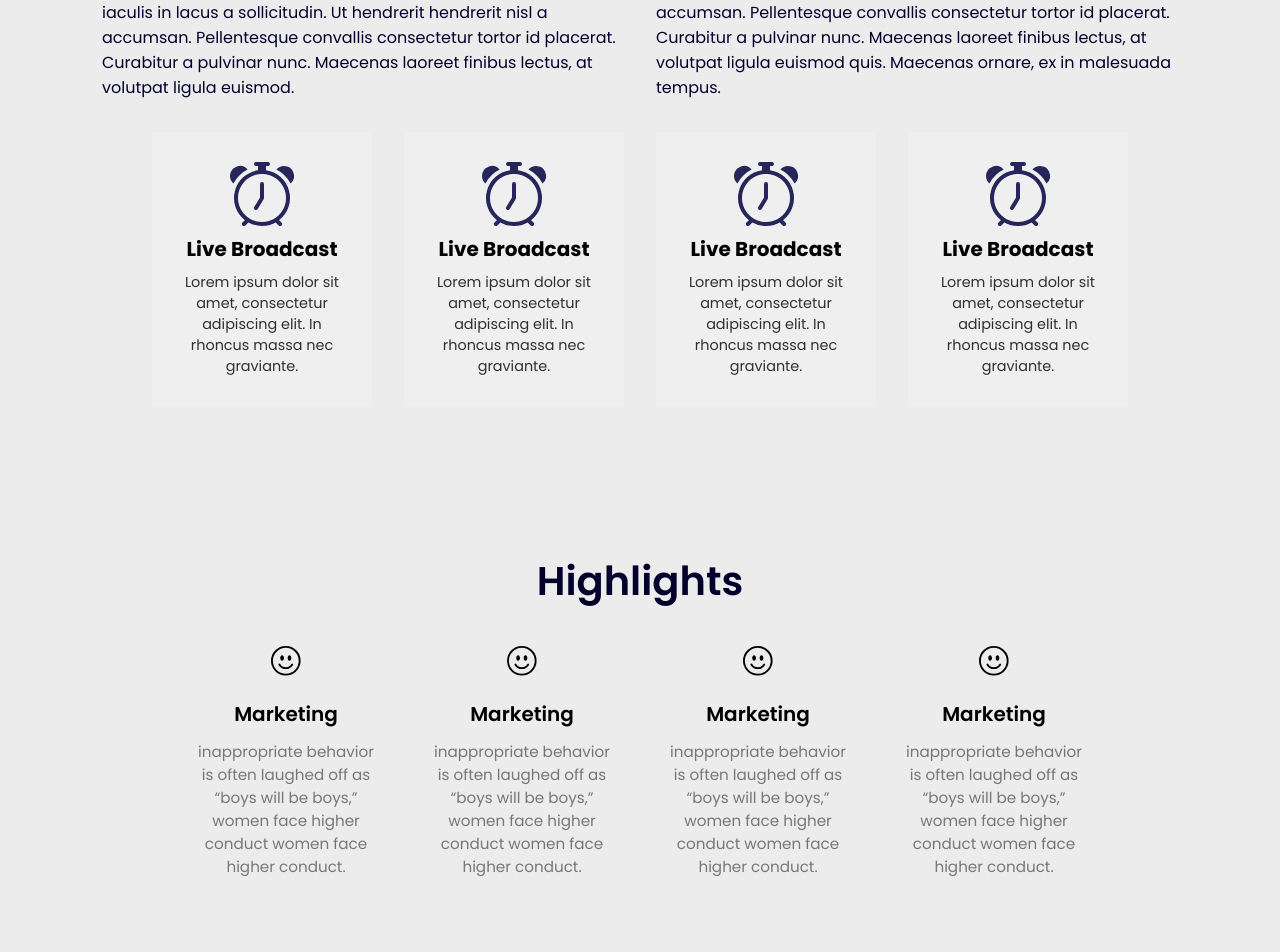
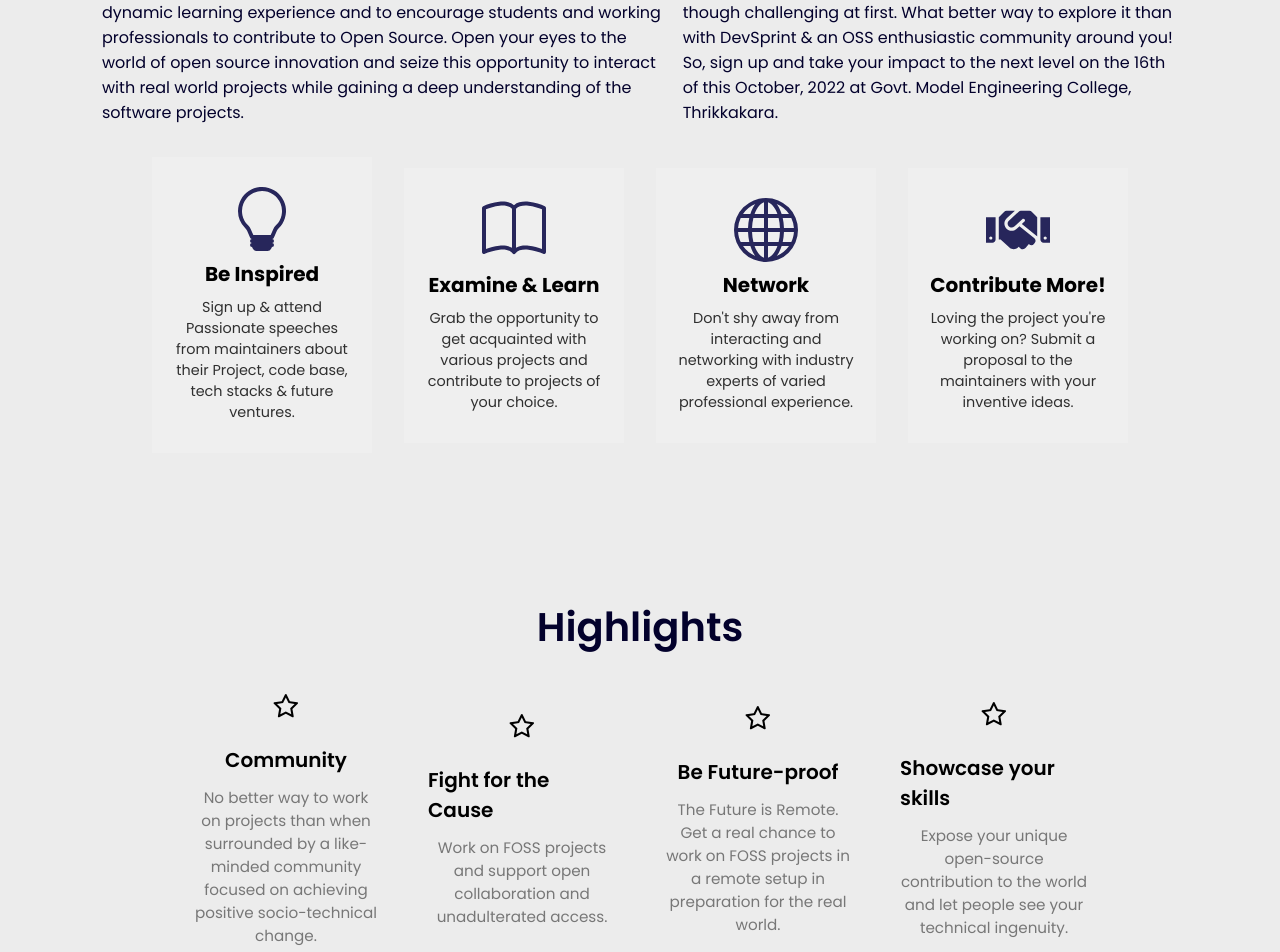
Before and after one commit to Excel2022Web/devsprint, a React (Create React App) app: page / in a window 1280 px wide. Shown: the part 960-1912 px from the top of the page. Built offline with nearby package versions, Linux system fonts and the light colour scheme.

Commit message:
Add content

```diff
--- a/src/components/About/About.js
+++ b/src/components/About/About.js
@@ -1,24 +1,75 @@
-import React from 'react';
+import React from "react"
+import { BsLightbulb, BsGlobe, BsBook } from "react-icons/bs"
+import { FaHandshake } from "react-icons/fa"
 
-import './About.css'
-import AboutCard from './AboutCard/AboutCard';
+import "./About.css"
+import "./AboutCard/AboutCard.css"
 
 function About() {
   return (
-    <div className='container about' id='about'>
-       <div className='about-heading'>
-        <h2 className='section_title'>About the event</h2>
-        <div className='about-desc'>
-          <p className='about-desc1'>Lorem ipsum dolor sit amet, consectetur adipiscing eli. Integer iaculis in lacus a sollicitudin. Ut hendrerit hendrerit nisl a accumsan. Pellentesque convallis consectetur tortor id placerat. Curabitur a pulvinar nunc. Maecenas laoreet finibus lectus, at volutpat ligula euismod.</p>
-          <p className='about-desc2'>In rhoncus massa nec sollicitudin. Ut hendrerit hendrerit nisl a accumsan. Pellentesque convallis consectetur tortor id placerat. Curabitur a pulvinar nunc. Maecenas laoreet finibus lectus, at volutpat ligula euismod quis. Maecenas ornare, ex in malesuada tempus.</p>
+    <div className="container about" id="about">
+      <div className="about-heading">
+        <h2 className="section_title">About the event</h2>
+        <div className="about-desc">
+          <p className="about-desc1">
+            FOSSMEC & EXCEL is here with a spectacular event to create a dynamic
+            learning experience and to encourage students and working
+            professionals to contribute to Open Source. Open your eyes to the
+            world of open source innovation and seize this opportunity to
+            interact with real world projects while gaining a deep understanding
+            of the software projects.
+          </p>
+          <p className="about-desc2">
+            Contributing to open source projects can be a lot of fun, though
+            challenging at first. What better way to explore it than with
+            DevSprint & an OSS enthusiastic community around you! So, sign up
+            and take your impact to the next level on the 16th of this October,
+            2022 at Govt. Model Engineering College, Thrikkakara.
+          </p>
         </div>
-       </div>
-       <div className='about-cards'>
-        <AboutCard />
-        <AboutCard />
-        <AboutCard />
-        <AboutCard />
-       </div>
+      </div>
+      <div className="about-cards">
+        <div className="aboutCard">
+          <div className="aboutcard_icon">
+            <BsLightbulb className="acicon" />
+          </div>
+          <h3 className="aboutcard_title">Be Inspired</h3>
+          <p className="aboutcard_desc">
+            Sign up & attend Passionate speeches from maintainers about their
+            Project, code base, tech stacks & future ventures.
+          </p>
+        </div>
+        <div className="aboutCard">
+          <div className="aboutcard_icon">
+            <BsBook className="acicon" />
+          </div>
+          <h3 className="aboutcard_title">Examine & Learn</h3>
+          <p className="aboutcard_desc">
+            Grab the opportunity to get acquainted with various projects and
+            contribute to projects of your choice.
+          </p>
+        </div>
+        <div className="aboutCard">
+          <div className="aboutcard_icon">
+            <BsGlobe className="acicon" />
+          </div>
+          <h3 className="aboutcard_title">Network</h3>
+          <p className="aboutcard_desc">
+            Don't shy away from interacting and networking with industry experts
+            of varied professional experience.
+          </p>
+        </div>
+        <div className="aboutCard">
+          <div className="aboutcard_icon">
+            <FaHandshake className="acicon" />
+          </div>
+          <h3 className="aboutcard_title">Contribute More!</h3>
+          <p className="aboutcard_desc">
+            Loving the project you're working on? Submit a proposal to the
+            maintainers with your inventive ideas.
+          </p>
+        </div>
+      </div>
     </div>
   )
 }
--- a/src/components/Highlights/Highlights.js
+++ b/src/components/Highlights/Highlights.js
@@ -1,20 +1,57 @@
-import React from 'react'
+import React from "react"
+import { AiOutlineStar } from "react-icons/ai"
 
-import './Highlights.css'
-import HighlightsCard from './HighlightsCard/HighlightsCard'
+import "./HighlightsCard/HighlightsCard.css"
+import "./Highlights.css"
 
 function Highlights() {
   return (
-    <div className='container highlights' id='highlights'>
-      <div className='highlights-heading'>
-        <h2 className='section_title'>Highlights</h2>
-        {/* <h6 className='highlights-desc'>inappropriate behavior is often laughed off as “boys will be boys,” women face higher conduct women face higher conduct.</h6> */}
+    <div className="container highlights" id="highlights">
+      <div className="highlights-heading">
+        <h2 className="section_title">Highlights</h2>
       </div>
-      <div className='highlights-card'>
-         <HighlightsCard />
-         <HighlightsCard />
-         <HighlightsCard />
-         <HighlightsCard />
+      <div className="highlights-card">
+        <div className="highlightsCard">
+          <div className="highlightsCard-icon">
+            <AiOutlineStar className="card-icon" />
+          </div>
+          <h4 className="highlightsCard-title">Community</h4>
+          <h6 className="highlightsCard-desc">
+            No better way to work on projects than when surrounded by a
+            like-minded community focused on achieving positive socio-technical
+            change.
+          </h6>
+        </div>
+        <div className="highlightsCard">
+          <div className="highlightsCard-icon">
+            <AiOutlineStar className="card-icon" />
+          </div>
+          <h4 className="highlightsCard-title">Fight for the Cause</h4>
+          <h6 className="highlightsCard-desc">
+            Work on FOSS projects and support open collaboration and
+            unadulterated access.
+          </h6>
+        </div>
+        <div className="highlightsCard">
+          <div className="highlightsCard-icon">
+            <AiOutlineStar className="card-icon" />
+          </div>
+          <h4 className="highlightsCard-title">Be Future-proof</h4>
+          <h6 className="highlightsCard-desc">
+            The Future is Remote. Get a real chance to work on FOSS projects in
+            a remote setup in preparation for the real world.
+          </h6>
+        </div>
+        <div className="highlightsCard">
+          <div className="highlightsCard-icon">
+            <AiOutlineStar className="card-icon" />
+          </div>
+          <h4 className="highlightsCard-title">Showcase your skills</h4>
+          <h6 className="highlightsCard-desc">
+            Expose your unique open-source contribution to the world and let
+            people see your technical ingenuity.
+          </h6>
+        </div>
       </div>
     </div>
   )
```
